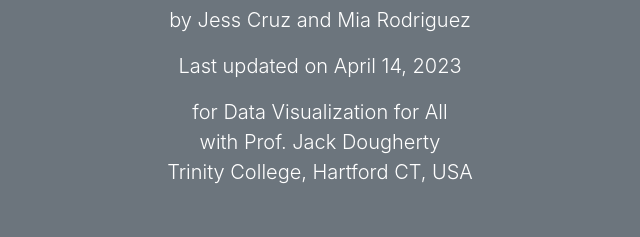
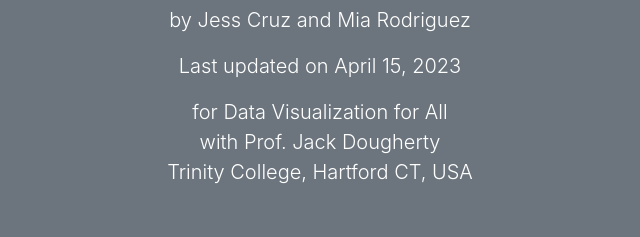
Before and after one commit to jessmcruz/crash-data-story-draft, a plain HTML site: page index.html in a window 1280 px wide. Shown: the part 207-444 px from the top of the page, 320-960 px from the left. Drawn offline with nearby package versions, Linux system fonts and the light colour scheme.

Commit message:
Update index.html

```diff
--- a/index.html
+++ b/index.html
@@ -55,7 +55,7 @@
     <div class="container text-center">
       <h1>Crashes at Major Hartford Intersections in 2018-2022</h1>
       <p class="lead">by Jess Cruz and Mia Rodriguez</p>
-      <p class="lead">Last updated on April 14, 2023</p>
+      <p class="lead">Last updated on April 15, 2023</p>
       <p class="lead">for Data Visualization for All</br>with Prof. Jack Dougherty</br>Trinity College, Hartford CT, USA</p>
     </div>
   </header>
```
